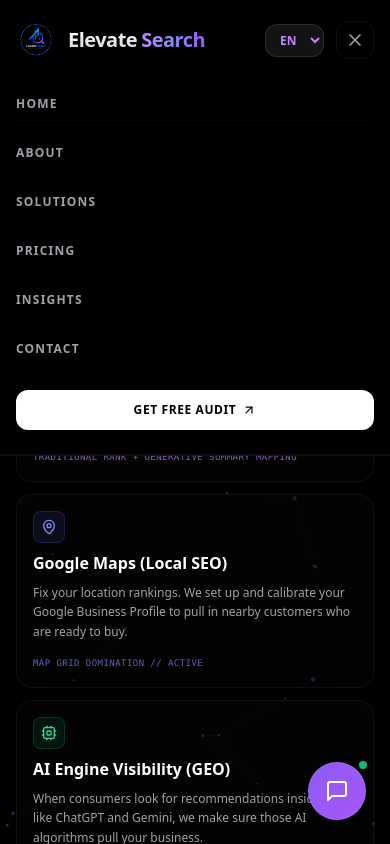
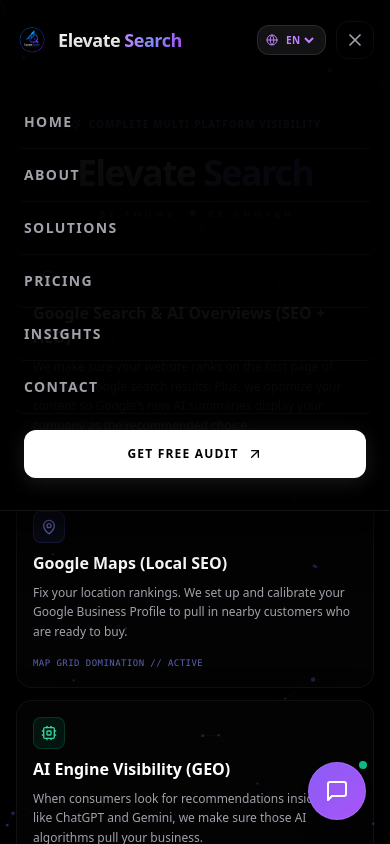
Before and after one commit to elevatesearch7/elevate-search, a Next.js app: page / in a window 390 px wide. Both pictures are taken after a click on the button 355 px from the left and 40 px from the top of the page. Shown: the top 844 px of the page. Built offline with nearby package versions, Linux system fonts and the light colour scheme.

Commit message:
Optimize mobile Navbar viewport matrix with modular slide drawers and perfect touch targets

```diff
--- a/src/components/Navbar.tsx
+++ b/src/components/Navbar.tsx
@@ -3,6 +3,7 @@
 import React, { useState } from 'react';
 import Link from 'next/link';
 import { Menu, X, ArrowUpRight, Globe } from 'lucide-react';
+import { motion, AnimatePresence } from 'framer-motion';
 import { useLanguage, Language } from '@/context/LanguageContext';
 
 export default function Navbar() {
@@ -31,32 +32,38 @@
       <div className="max-w-7xl mx-auto px-4 sm:px-6 lg:px-8">
         <div className="flex items-center justify-between h-20">
 
-          {/* LOGO NODE */}
+          {/* 1. BRAND IDENTITY LOGO NODE */}
           <div className="flex-shrink-0">
-            <Link href="/" className="flex items-center gap-3 group">
-              <img src="/logo.webp" alt="Elevate Search Logo" className="w-10 h-10 rounded-full object-cover" />
-              <span className="font-black text-xl sm:text-2xl tracking-tight select-none">
+            <Link href="/" className="flex items-center gap-2.5 sm:gap-3 group">
+              <img
+                src="/logo.webp"
+                alt="Elevate Search Logo"
+                className="w-8 h-8 sm:w-10 sm:h-10 rounded-full object-cover transition-transform duration-300 group-hover:scale-105"
+              />
+              <span className="font-black text-lg sm:text-2xl tracking-tight select-none">
                 <span className="bg-gradient-to-b from-white to-zinc-300 bg-clip-text text-transparent">Elevate</span>
                 <span className="bg-gradient-to-r from-purple-400 via-indigo-400 to-purple-500 bg-clip-text text-transparent ml-1">Search</span>
               </span>
             </Link>
           </div>
 
-          {/* DESKTOP NAV LINKS */}
-          <div className="hidden md:flex items-center gap-8">
+          {/* 2. DESKTOP LINKS (Hidden on Mobile) */}
+          <div className="hidden md:flex items-center gap-6 lg:gap-8">
             {navLinks.map((link) => (
-              <Link key={link.name} href={link.href} className="text-xs font-semibold uppercase tracking-widest text-zinc-400 hover:text-white transition-colors duration-200">
+              <Link
+                key={link.name}
+                href={link.href}
+                className="text-xs font-semibold uppercase tracking-widest text-zinc-400 hover:text-white transition-colors duration-200"
+              >
                 {link.name}
               </Link>
             ))}
           </div>
 
-          {/* DESKTOP ACTIONS GRID */}
+          {/* 3. DESKTOP INTERACTIONS GRID (Hidden on Mobile) */}
           <div className="hidden md:flex items-center gap-4">
-
-            {/* Elegant Global Language Selection Dropdown Menu */}
             <div className="relative flex items-center gap-1 bg-zinc-900/50 border border-white/10 rounded-xl px-2 py-1">
-              <Globe className="w-3..5 h-3.5 text-purple-400" />
+              <Globe className="w-3.5 h-3.5 text-purple-400" />
               <select
                 value={language}
                 onChange={(e) => setLanguage(e.target.value as Language)}
@@ -68,24 +75,33 @@
               </select>
             </div>
 
-            <Link href="/contact" className="inline-flex items-center gap-1.5 px-5 py-2.5 bg-white text-black font-bold text-xs uppercase tracking-wider rounded-xl hover:bg-zinc-200 transition-all">
+            <Link href="/contact" className="inline-flex items-center gap-1.5 px-5 py-2.5 bg-white text-black font-bold text-xs uppercase tracking-wider rounded-xl hover:bg-zinc-200 transition-all active:scale-[0.98]">
               {t('getAudit')} <ArrowUpRight className="w-3.5 h-3.5" />
             </Link>
           </div>
 
-          {/* MOBILE TOGGLE TRIGGER */}
-          <div className="md:hidden flex items-center gap-3">
+          {/* 4. MOBILE CONTROLS MATRIX */}
+          <div className="md:hidden flex items-center gap-2.5">
+            {/* Cleaned Native Dropdown Layout for Mobile Headers */}
+            <div className="relative flex items-center gap-1 bg-zinc-900/80 border border-white/10 rounded-xl px-2 py-1.5">
+              <Globe className="w-3 h-3 text-purple-400" />
               <select
                 value={language}
                 onChange={(e) => setLanguage(e.target.value as Language)}
-              className="bg-zinc-900/80 border border-white/10 rounded-xl px-2.5 py-1.5 text-xs font-bold text-purple-400 uppercase focus:outline-none"
+                className="bg-transparent text-[10px] font-black text-purple-400 uppercase focus:outline-none cursor-pointer tracking-wider"
               >
                 {languages.map(lang => (
                   <option key={lang.code} value={lang.code} className="bg-black text-white">{lang.code.toUpperCase()}</option>
                 ))}
               </select>
+            </div>
 
-            <button onClick={() => setIsOpen(!isOpen)} className="p-2 text-zinc-400 hover:text-white hover:bg-white/5 rounded-xl border border-white/5 transition-colors">
+            {/* Hamburger Trigger Button */}
+            <button
+              onClick={() => setIsOpen(!isOpen)}
+              aria-label="Toggle Menu"
+              className="p-2 text-zinc-400 hover:text-white hover:bg-white/5 rounded-xl border border-white/5 transition-colors focus:outline-none active:scale-95"
+            >
               {isOpen ? <X className="w-5 h-5" /> : <Menu className="w-5 h-5" />}
             </button>
           </div>
@@ -93,21 +109,54 @@
         </div>
       </div>
 
-      {/* MOBILE INTERACTION DRAWER */}
+      {/* 5. CINEMATIC MOBILE DRAWER OVERLAY */}
+      <AnimatePresence>
         {isOpen && (
-        <div className="md:hidden bg-black/95 backdrop-blur-2xl border-b border-white/[0.05] px-4 pt-2 pb-6 space-y-4">
-          <div className="flex flex-col gap-4">
-            {navLinks.map((link) => (
-              <Link key={link.name} href={link.href} onClick={() => setIsOpen(false)} className="text-xs font-semibold uppercase tracking-widest text-zinc-400 hover:text-white transition-colors py-2 border-b border-white/[0.02]">
+          <motion.div
+            initial={{ opacity: 0, y: -15 }}
+            animate={{ opacity: 1, y: 0 }}
+            exit={{ opacity: 0, y: -15 }}
+            transition={{ duration: 0.3, ease: [0.16, 1, 0.3, 1] }}
+            className="absolute top-20 left-0 w-full bg-black/95 backdrop-blur-2xl border-b border-white/[0.08] px-4 pt-4 pb-8 space-y-4 md:hidden shadow-[0_20px_40px_rgba(0,0,0,0.8)]"
+          >
+            <div className="flex flex-col w-full">
+              {navLinks.map((link, idx) => (
+                <motion.div
+                  initial={{ opacity: 0, x: -10 }}
+                  animate={{ opacity: 1, x: 0 }}
+                  transition={{ delay: idx * 0.04 }}
+                  key={link.name}
+                  className="w-full"
+                >
+                  <Link
+                    href={link.href}
+                    onClick={() => setIsOpen(false)}
+                    className="text-sm font-bold uppercase tracking-widest text-zinc-400 hover:text-white transition-colors py-4 px-2 block border-b border-white/[0.03] active:bg-white/5 rounded-lg"
+                  >
                     {link.name}
                   </Link>
+                </motion.div>
               ))}
-            <Link href="/contact" onClick={() => setIsOpen(false)} className="w-full text-center inline-flex items-center justify-center gap-1.5 px-5 py-3 bg-white text-black font-bold text-xs uppercase tracking-wider rounded-xl mt-2">
-              {t('getAudit')} <ArrowUpRight className="w-3.5 h-3.5" />
+
+              {/* Localized Full-Width Action Button Inside Drawer */}
+              <motion.div
+                initial={{ opacity: 0, y: 10 }}
+                animate={{ opacity: 1, y: 0 }}
+                transition={{ delay: navLinks.length * 0.04 }}
+                className="pt-4 px-2"
+              >
+                <Link
+                  href="/contact"
+                  onClick={() => setIsOpen(false)}
+                  className="w-full text-center inline-flex items-center justify-center gap-2 px-5 py-4 bg-white text-black font-bold text-xs uppercase tracking-widest rounded-xl shadow-[0_4px_20px_rgba(255,255,255,0.1)] active:scale-[0.99] transition-transform"
+                >
+                  {t('getAudit')} <ArrowUpRight className="w-4 h-4" />
                 </Link>
+              </motion.div>
             </div>
-        </div>
+          </motion.div>
         )}
+      </AnimatePresence>
     </nav>
   );
 }
```
Lines whose indentation alone changed are shown as unchanged.
